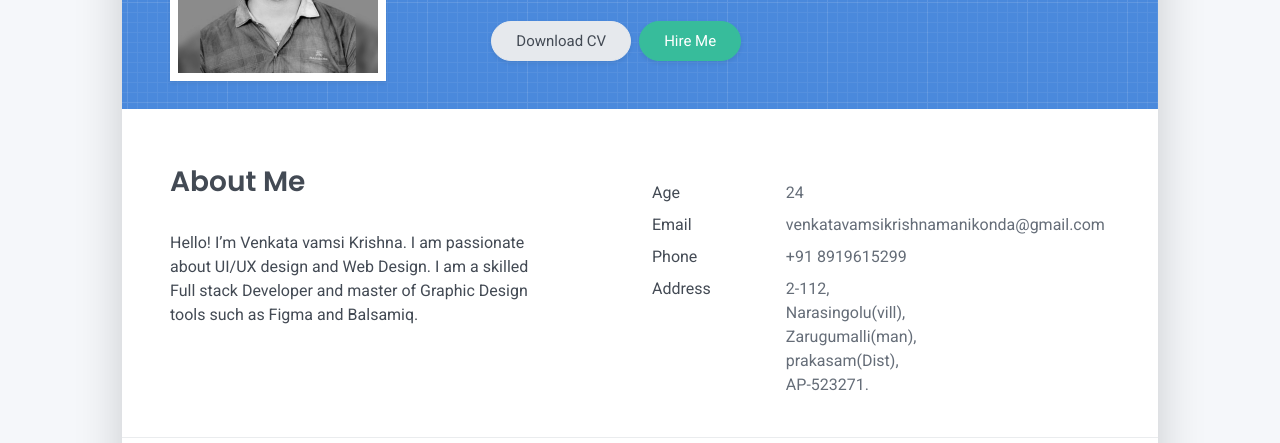
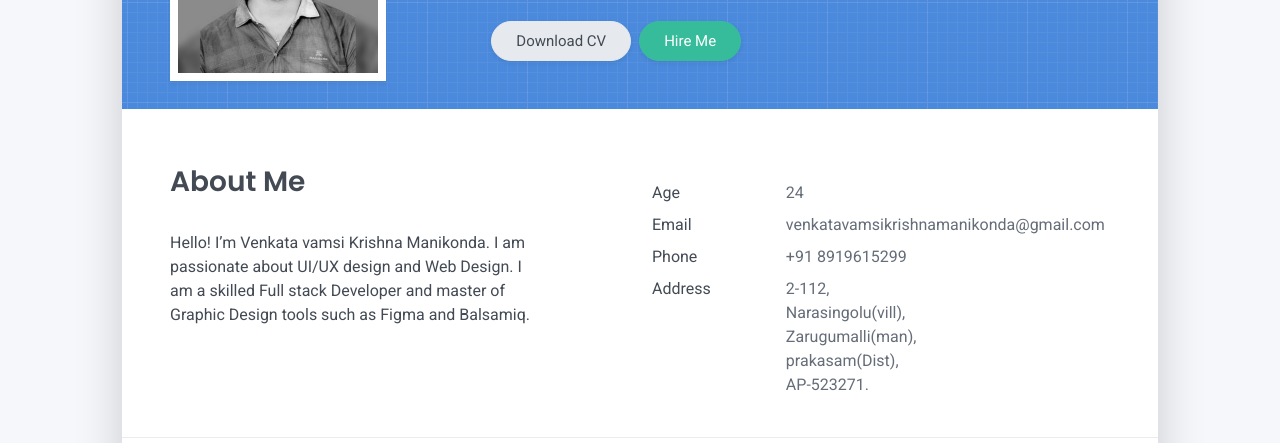
Before and after one commit to Venkatavamsikrishna/portifolio1, a website: page public/index.html in a window 1280 px wide. Shown: the part 357-800 px from the top of the page. Drawn offline with Linux system fonts and the light colour scheme.

Commit message:
name changed

```diff
--- a/public/index.html
+++ b/public/index.html
@@ -70,7 +70,7 @@
     <div class="row">
       <div class="col-md-5">
         <h2 class="h3 mb-3">About Me</h2>
-        <p>Hello! I’m Venkata vamsi Krishna. I am passionate about UI/UX design and Web Design. I am a skilled Full stack Developer and master of Graphic Design tools such as Figma and Balsamiq.</p>
+        <p>Hello! I’m Venkata vamsi Krishna Manikonda. I am passionate about UI/UX design and Web Design. I am a skilled Full stack Developer and master of Graphic Design tools such as Figma and Balsamiq.</p>
       </div>
       <div class="col-md-5 offset-md-1">
         <div class="row mt-2">
```
